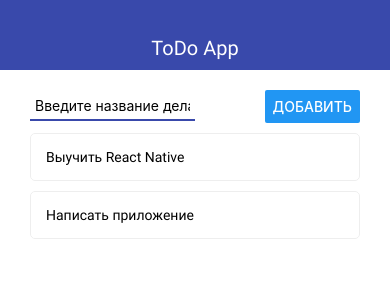
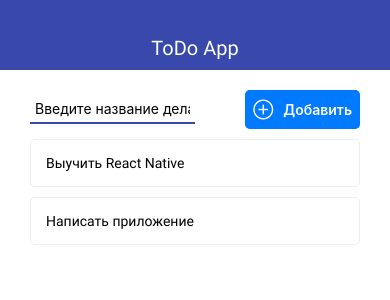
Before and after one commit to vlad896/React-native, a React Native app: screen / in a window 390 px wide. Shown: the top 300 px of the page. Built offline with nearby package versions, Linux system fonts and the light colour scheme.

Commit message:
create custom component with icon

```diff
--- a/app/components/AddTodo.js
+++ b/app/components/AddTodo.js
@@ -1,5 +1,6 @@
 import React, { useState } from 'react';
 import { View, StyleSheet, TextInput, Button, Alert } from 'react-native';
+import { AntDesign } from '@expo/vector-icons'
 
 export const AddTodo = ({ onSubmit }) => {
 	const [value, setValue] = useState('');
@@ -22,7 +23,10 @@ export const AddTodo = ({ onSubmit }) => {
 				autoCorrect={false}
 				autoCapitalize='words'
 			/>
-			<Button title='Добавить' style={styles.button} onPress={pressHandler} />
+			<AntDesign.Button style={styles.button} onPress={pressHandler} name='pluscircleo'>
+				Добавить
+			</AntDesign.Button>
+			{/* <Button title='Добавить' style={styles.button} onPress={pressHandler} /> */}
 		</View>
 	)
 }
@@ -42,6 +46,6 @@ const styles = StyleSheet.create({
 		padding: 5,
 	},
 	button: {
-		width: '50%'
+		width: '100%'
 	}
 })
--- a/app/components/EditModal.js
+++ b/app/components/EditModal.js
@@ -9,6 +9,7 @@ import {
 	Alert,
 } from "react-native";
 import { THEME } from "../theme";
+import { AppButton } from '../ui/AppButton';
 
 export const EditModal = ({ visible, onClose, todo, onSave }) => {
 	const [newTodo, setNewTodo] = useState(todo);
@@ -36,12 +37,15 @@ export const EditModal = ({ visible, onClose, todo, onSave }) => {
 					maxLength={64}
 				/>
 				<View style={styles.button}>
-          <Button
-            title="Отменить"
+					<AppButton
+
 						onPress={onClose}
 						color={THEME.DANGER_COLOR}
-          />
-          <Button title="Сохранить" onPress={saveHandler} />
+					>
+						Отменить
+					</AppButton>
+					<AppButton color={THEME.MAIN_COLOR} onPress={saveHandler}>Сохранить</AppButton>
+
 				</View>
 			</View>
 		</Modal>
--- a/app/screens/TodoScreen.js
+++ b/app/screens/TodoScreen.js
@@ -1,9 +1,11 @@
 import React, { useState } from "react";
 import { StyleSheet, View, Button } from "react-native";
 import { THEME } from "../theme";
+import { FontAwesome, AntDesign } from '@expo/vector-icons'
 import { AppCard } from "../ui/AppCard";
 import { EditModal } from "../components/EditModal";
 import { AppTextBold } from '../ui/AppTextBold';
+import { AppButton } from '../ui/AppButton';
 export const TodoScreen = ({ goBack, todo, onRemove, onSave }) => {
 	const [modal, setModal] = useState(false);
 
@@ -21,19 +23,24 @@ export const TodoScreen = ({ goBack, todo, onRemove, onSave }) => {
 			/>
 			<AppCard style={styles.card}>
 				<AppTextBold style={styles.title}>{todo.title}</AppTextBold>
-				<Button title="Редактировать" onPress={() => setModal(true)} />
+				<AppButton color={THEME.MAIN_COLOR} onPress={() => setModal(true)} >
+					<FontAwesome name='edit' size={20} />
+				</AppButton>
 			</AppCard>
 
 			<View style={styles.buttonContainer}>
 				<View style={styles.button}>
-					<Button title="Назад" onPress={goBack} />
+					<AppButton color={THEME.GREY_COLOR} onPress={goBack}>
+						<AntDesign name='back' size={20} color='#fff' />
+					</AppButton>
 				</View>
 				<View style={styles.button}>
-					<Button
-						title="Удалить"
+					<AppButton
 						onPress={() => onRemove(todo.id)}
 						color={THEME.DANGER_COLOR}
-					/>
+					>
+						<FontAwesome name='remove' size={20} color='#fff' />
+					</AppButton>
 				</View>
 			</View>
 		</View>
@@ -43,10 +50,12 @@ export const TodoScreen = ({ goBack, todo, onRemove, onSave }) => {
 const styles = StyleSheet.create({
 	buttonContainer: {
 		flexDirection: "row",
-		justifyContent: "space-around",
+		justifyContent: "space-between",
 	},
 	button: {
 		width: "40%",
+
+
 	},
 	title: {
 		fontSize: 20,
--- a/app/theme.js
+++ b/app/theme.js
@@ -1,3 +1,6 @@
 export const THEME = {
-	DANGER_COLOR: '#f00'
+	DANGER_COLOR: '#e53935',
+	GREY_COLOR: '#757575',
+	MAIN_COLOR: '#3949ab',
+	TEXT_COLOR: '#fff'
 }
--- /dev/null
+++ b/app/ui/AppButton.js
@@ -0,0 +1,27 @@
+import React from 'react'
+import { View, StyleSheet, TouchableOpacity } from 'react-native'
+import { AppTextBold } from './AppTextBold'
+import { THEME } from '../theme'
+
+export const AppButton = ({ children, onPress, color = THEME.DANGER_COLOR, colorText = THEME.TEXT_COLOR }) => {
+	return (
+		<TouchableOpacity onPress={onPress} activeOpacity={0.7}>
+			<View style={{ ...styles.button, backgroundColor: color }}>
+				<AppTextBold style={{ ...styles.text, color: colorText }}>
+					{children}
+				</AppTextBold>
+			</View>
+		</TouchableOpacity>
+	)
+}
+
+const styles = StyleSheet.create({
+	button: {
+		paddingVertical: 10,
+		paddingHorizontal: 20,
+		flexDirection: 'row',
+		borderRadius: 5,
+		alignItems: "center",
+		justifyContent: 'center',
+	}
+})
--- a/package.json
+++ b/package.json
@@ -9,12 +9,13 @@
     "web": "expo start --web"
   },
   "dependencies": {
+    "@expo/vector-icons": "^13.0.0",
     "expo": "^49.0.22",
     "expo-font": "~11.4.0",
+    "expo-splash-screen": "~0.20.5",
     "expo-status-bar": "~1.11.1",
     "react": "18.2.0",
-    "react-native": "0.73.2",
-    "expo-splash-screen": "~0.20.5"
+    "react-native": "0.73.2"
   },
   "devDependencies": {
     "@babel/core": "^7.20.0"
```
Also changed, not shown: 1 other file (tests, documents, lock files or other folders). Lines whose indentation alone changed are shown as unchanged.
